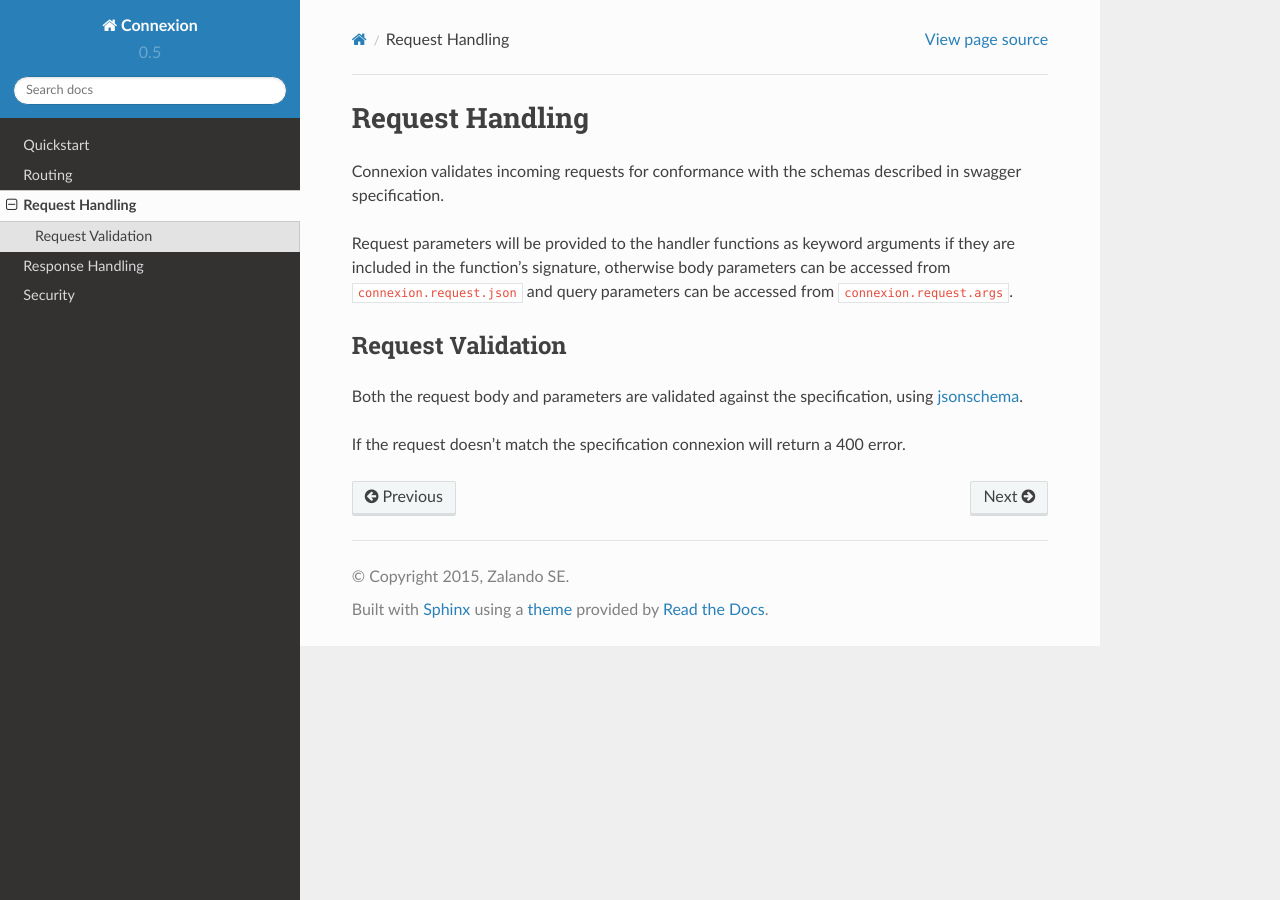
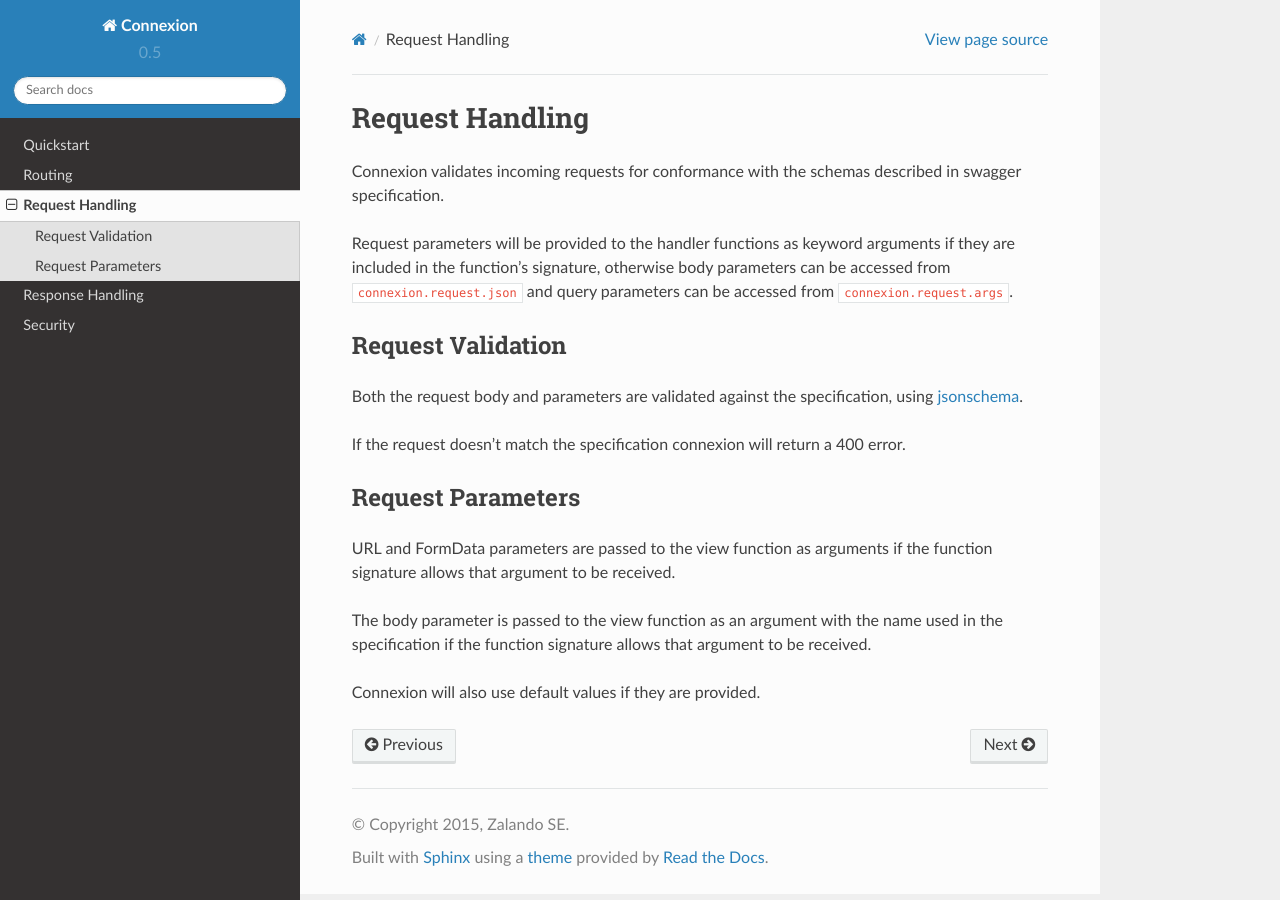
Before and after one commit to spec-first/connexion, a Sphinx documentation site: the page built from docs/request.rst, in a window 1280 px wide. Built offline with Sphinx 7.4.7 and the Read the Docs theme 2.0.0, drawn with Linux system fonts in a browser that asks for light colours.

Commit message:
#75 Document how arguments are passed to the functions

```diff
--- a/docs/request.rst
+++ b/docs/request.rst
@@ -16,4 +16,15 @@ using `jsonschema`_.
 If the request doesn't match the specification connexion will return a 400
 error.
 
+Request Parameters
+------------------
+URL and FormData parameters are passed to the view function as arguments if the
+function signature allows that argument to be received.
+
+The body parameter is passed to the view function as an argument with the name
+used in the specification if the function signature allows that argument to
+be received.
+
+Connexion will also use default values if they are provided.
+
 .. _jsonschema: https://pypi.python.org/pypi/jsonschema
--- a/docs/response.rst
+++ b/docs/response.rst
@@ -16,6 +16,9 @@ Status codes
 ------------
 
 
+Response Validation
+-------------------
+
 Error Handling
 --------------
 By default connexion error messages are JSON serialized according to
```
